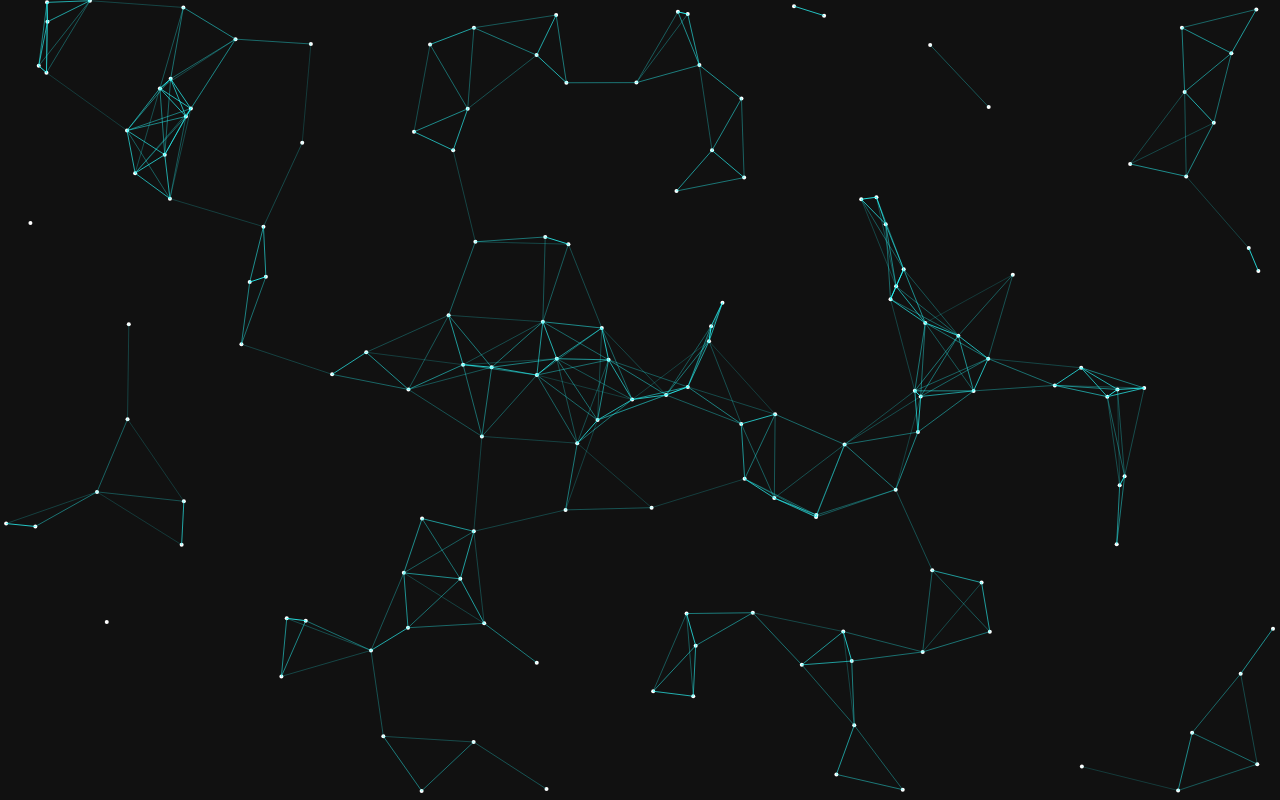
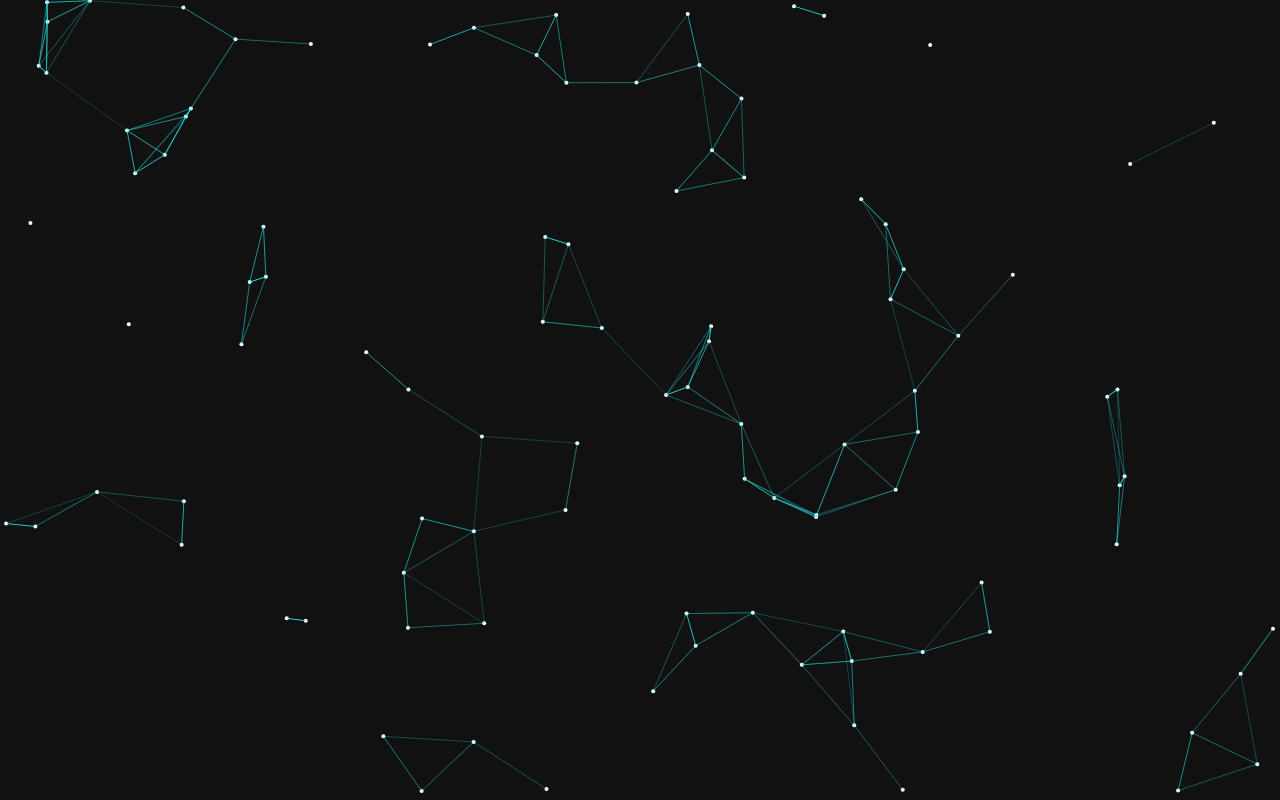
Before and after one commit to Kanha0311/Kanha0311.github.io, a plain HTML site: page index.html in a window 1280 px wide. Drawn offline with Linux system fonts and the light colour scheme.

Commit message:
Update index.html

```diff
--- a/index.html
+++ b/index.html
@@ -26,7 +26,7 @@
     let height = canvas.height = window.innerHeight;
 
     const points = [];
-    const numPoints = 150;
+    let numPoints = Math.floor((width * height) / 10000);
 
     let mouse = { x: null, y: null };
 
```
